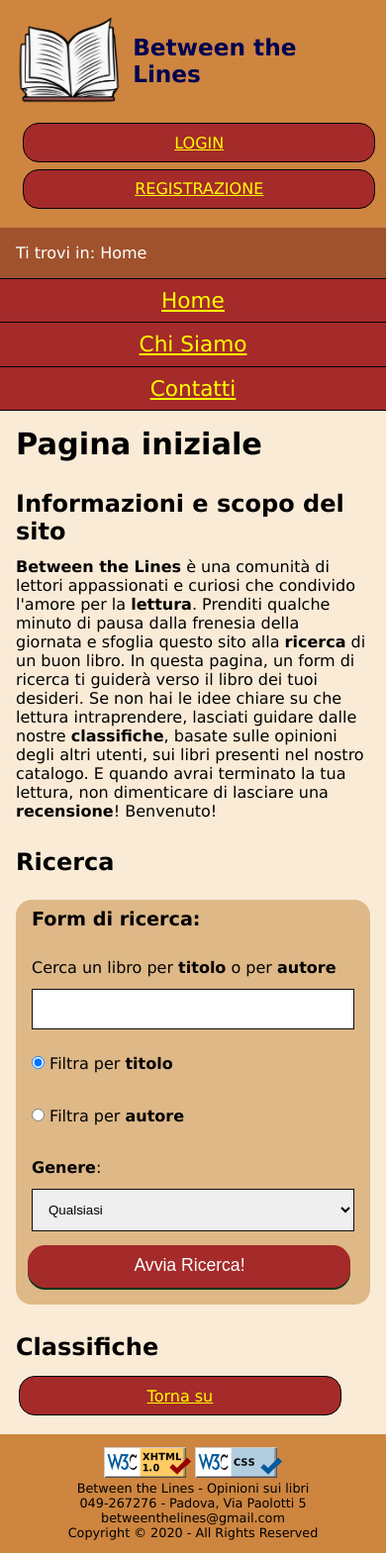
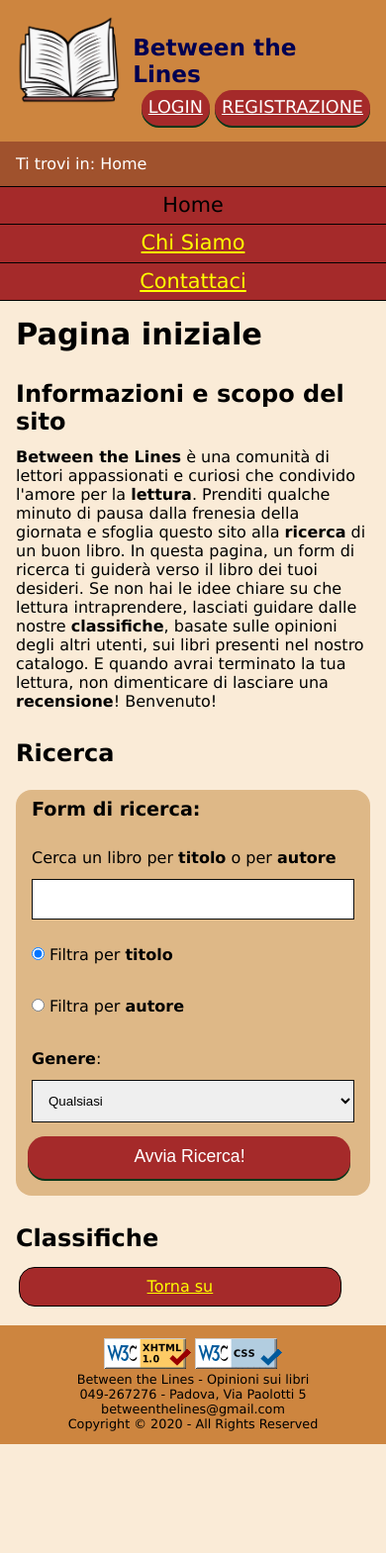
Before and after one commit to SimoDR/between-the-lines, a PHP site: page /php/index.php in a window 390 px wide. Shown: the whole page at 99% size. After the commit the page ends 1459 px from the top, so only its background shows below. Run offline with PHP 8.4, Linux system fonts and the light colour scheme; data that the repository does not hold is empty.

Commit message:
Restore header and menu links

```diff
--- a/CSS/style.css
+++ b/CSS/style.css
@@ -936,15 +936,18 @@ li.review {
 
     #breadcrumb {
         border-bottom: 1px solid black;
+        padding: 0.8em 1em;
     }
-
 
     #menu {
         margin-top: 0em;
         float: none;
         width: 100%;
     }
-
+    #menu ul {
+       font-size: 1.3em;
+        line-height: 1.8em;
+    }
     #reviewArea .reviewDetails .button {
         width: auto;
         font-size: 1em;
@@ -974,17 +977,10 @@ li.review {
         width: 100%;
         margin-top: 0;
     }
-    #userButtons {
+/*    #userButtons {
         float: left;
-        margin-left: 2%;
-        margin-right: 5%;
-        padding: 0;
-        width: 90%;
-    }
-    #userButtons a {
-        margin-left: 0%;
-        margin-right: 0%;
-    }
+        width: 80%;
+    }*/
     .button {
       text-align: center;
       width: 100%;
@@ -1014,15 +1010,8 @@ li.review {
 
     }
 
-    #header h1:after {
-        content: "";
-        clear: both;
-        display: table;
-    }
-
     #header h2 {
         display: none;
-
     }
 
     #header img { /*TODO*/
@@ -1047,13 +1036,6 @@ li.review {
         /*margin-left: 0;*/
         /*margin-right: 1%;*/
     }
-
-
-    .button {
-      text-align: center;
-      width: 100%;
-      }
-
       #toHide {
           display: none;
       }
--- a/HTML/template/header.html
+++ b/HTML/template/header.html
@@ -3,9 +3,9 @@
         	<h1 xml:lang="en">Between the Lines</h1>
         	<h2 xml:lang="en">A world of books for young and old people</h2>
 	       <div id="userButtons">
-            <a href="../php/login.php" class="hdrButton">LOGIN</a>
-            <a href="../php/registrazione.php" class="hdrButton">REGISTRAZIONE</a>
-            <a href="../php/logout.php" id="logout" class="hdrButton">LOGOUT</a>
+            <a href="../php/login.php" class="button">LOGIN</a>
+            <a href="../php/registrazione.php" class="button">REGISTRAZIONE</a>
+            <a href="../php/logout.php" id="logout" class="button">LOGOUT</a>
         </div>
         <a class="toContent" href="#content">Vai al contenuto</a>
 </div>
--- a/HTML/template/menu.html
+++ b/HTML/template/menu.html
@@ -1,5 +1,5 @@
 <ul class="menu-list">
     <li xml:lang="en"><a href="index.php">Home</a></li>
     <li><a href="chisiamo.php">Chi Siamo</a></li>
-    <li><a href="contatti.php">Contatti</a></li>
+    <li><a href="contatti.php">Contattaci</a></li>
 </ul>
--- a/php/setupPage.php
+++ b/php/setupPage.php
@@ -29,18 +29,18 @@ function addHeader(&$page)
             if (isset($_SESSION['permesso'])) {
                 if ($_SESSION['permesso'] == 0) { //se utente
                     // metto area utente al posto del login
-                    $header = str_replace('<a href="../php/login.php" class="hdrButton">LOGIN</a>',
-                        '<a href="../php/utente.php" class="hdrButton"><span class="mobileHidden">Benvenut*, ' . $username . '! Vai alla tua </span>AREA UTENTE</a>'
+                    $header = str_replace('<a href="../php/login.php" class="button">LOGIN</a>',
+                        '<a href="../php/utente.php" class="button"><span class="mobileHidden">Benvenut*, ' . $username . '! Vai alla tua </span>AREA UTENTE</a>'
                         , $header);
 
                 } else if ($_SESSION['permesso'] == 1) { //se admin
-                    $header = str_replace('<a href="../php/login.php" class="hdrButton">LOGIN</a>',
-                        '<a href="../php/utente.php" class="hdrButton"><span class="mobileHidden">Benvenut*, admin! Vai al </span>PANNELLO ADMIN</a>'
+                    $header = str_replace('<a href="../php/login.php" class="button">LOGIN</a>',
+                        '<a href="../php/utente.php" class="button"><span class="mobileHidden">Benvenut*, admin! Vai all\'</span>AREA ADMIN</a>'
                         , $header);
                 }
 
                 //tolgo registrazione
-                $header = str_replace('<a href="../php/registrazione.php" class="hdrButton">REGISTRAZIONE</a>',
+                $header = str_replace('<a href="../php/registrazione.php" class="button">REGISTRAZIONE</a>',
                     "", $header);
             } else {
                 //errore connessione db
@@ -53,18 +53,18 @@ function addHeader(&$page)
     else {
 
         // rimuovi logout
-        $header = str_replace('<a href="../php/logout.php" id="logout" class="hdrButton">LOGOUT</a>',
+        $header = str_replace('<a href="../php/logout.php" id="logout" class="button">LOGOUT</a>',
             "", $header);
 
         // se si è nella pagina di login
         if (preg_match("/^login\.php\?id_libro=\d+$|^login\.php$/", basename($_SERVER["REQUEST_URI"]))) {
             //rimuovi login
-            $header = str_replace('<a href="../php/login.php" class="hdrButton">LOGIN</a>',"", $header);
+            $header = str_replace('<a href="../php/login.php" class="button">LOGIN</a>',"", $header);
         }
         // se si è nella pagina di registrazione
         if (basename($_SERVER["REQUEST_URI"]) == "registrazione.php") {
             //rimuovi registrazione
-            $header = str_replace('<a href="../php/registrazione.php" class="hdrButton">REGISTRAZIONE</a>',
+            $header = str_replace('<a href="../php/registrazione.php" class="button">REGISTRAZIONE</a>',
                 "", $header);
         }
     }
@@ -80,13 +80,13 @@ function addMenu(&$page)
 
     // rimozione dei link circolari
     if(basename($_SERVER["REQUEST_URI"]) == "index.php") {
-        $menu = str_replace('<a href="index.php" class="hdrButton">Home</a>','<span class="hdrButton">Home</span>',$menu);
+        $menu = str_replace('<a href="index.php">Home</a>','<span>Home</span>',$menu);
     }
     if(basename($_SERVER["REQUEST_URI"]) == "chisiamo.php") {
-        $menu = str_replace('<a href="chisiamo.php" class="hdrButton">Chi Siamo</a>','<span class="hdrButton">Chi siamo</span>',$menu);
+        $menu = str_replace('<a href="chisiamo.php">Chi Siamo</a>','<span>Chi siamo</span>',$menu);
     }
     if(basename($_SERVER["REQUEST_URI"]) == "contatti.php") {
-        $menu = str_replace('<a href="contatti.php" class="hdrButton">Contattaci</a>','<span class="hdrButton">Contattaci</span>',$menu);
+        $menu = str_replace('<a href="contatti.php">Contattaci</a>','<span>Contattaci</span>',$menu);
     }
 
     $page = str_replace("<MENU/>", $menu, $page);
```
